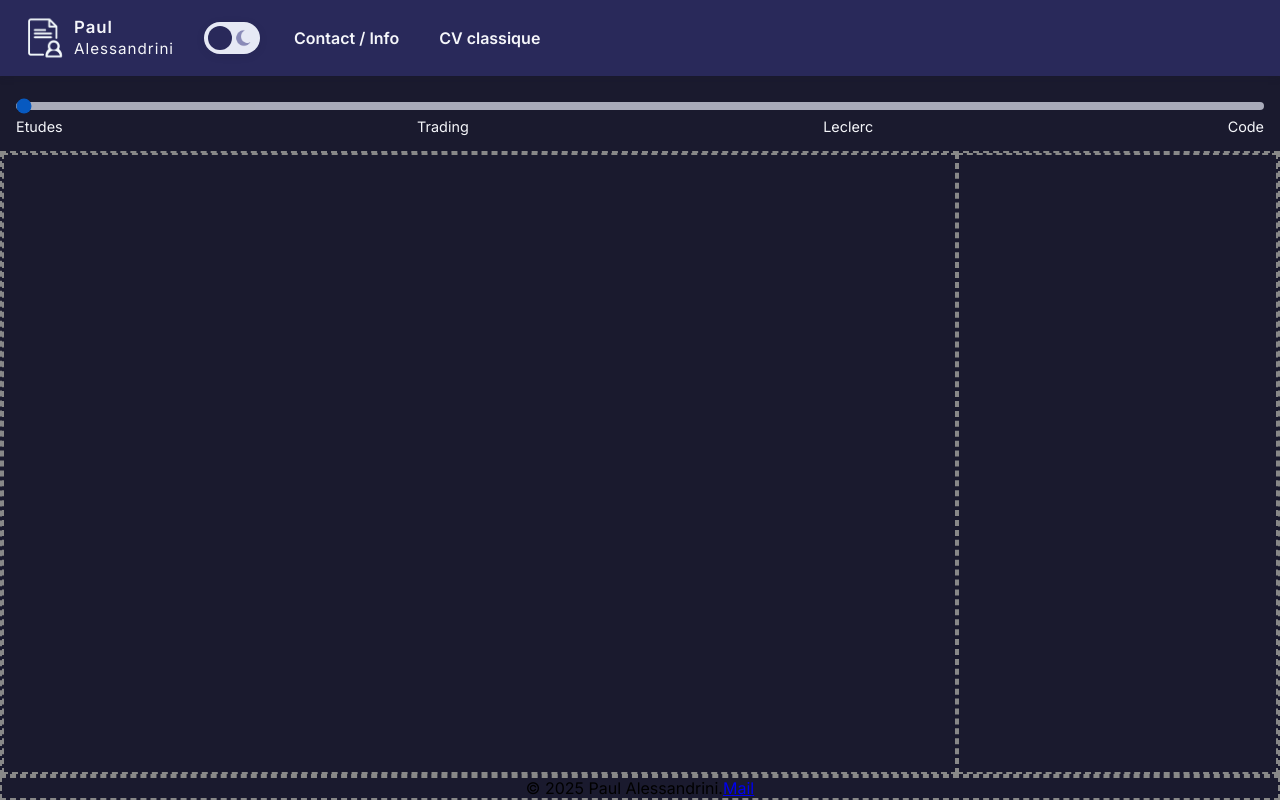
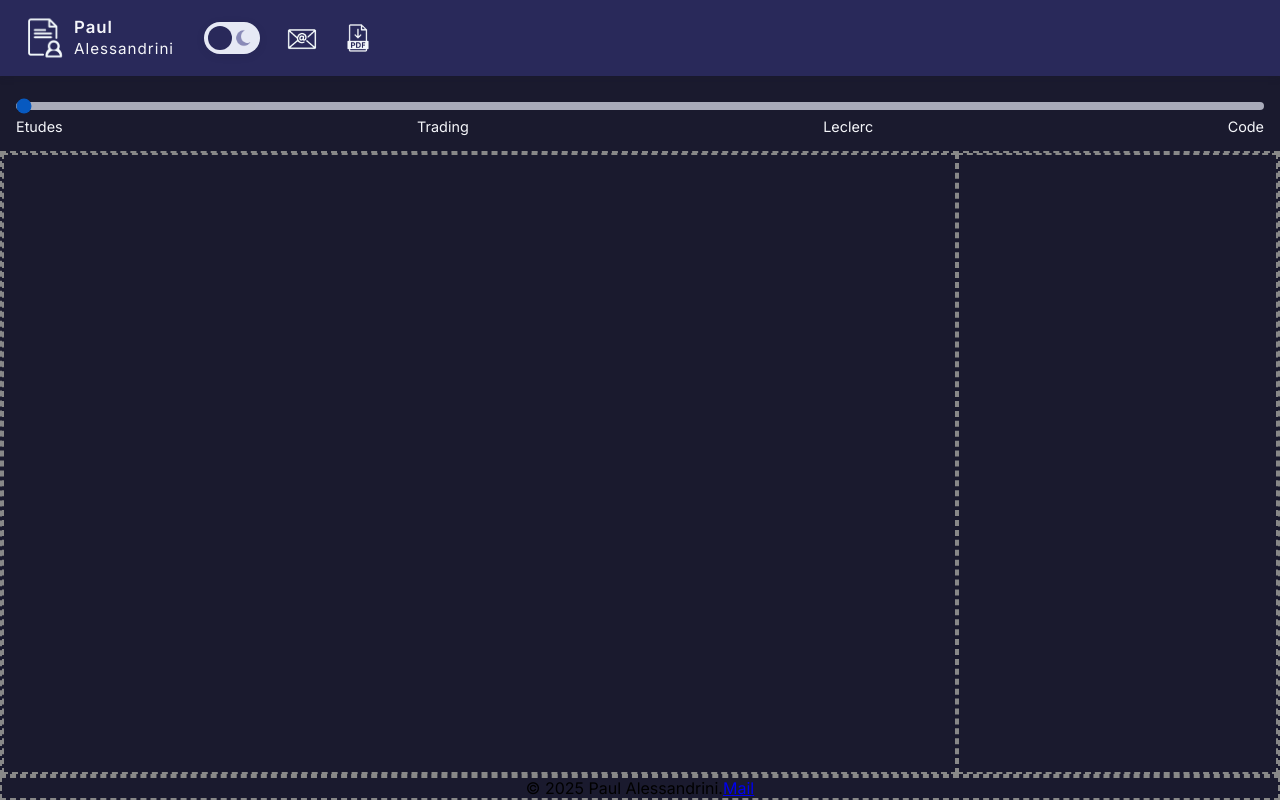
Before and after one commit to Palalde/CV-interactif, a plain HTML site: page HTML/CV.HTML in a window 1280 px wide. Drawn offline with Linux system fonts and the light colour scheme.

Commit message:
HTML: ajout des differents logo pdf DOSSIER: Ajouts des logos dans le dossier CSS: style des logos et bouton avec le hover de la navbar

```diff
--- a/HTML/CV.HTML
+++ b/HTML/CV.HTML
@@ -37,10 +37,14 @@
               <img src="../img/LOGO/moon.png" alt="Lune" class="icon moon" />
             </span>
           </label>
-          <a href="" target="" class="contact-info">Contact / Info</a>
-          <a href="CV_Classique.pdf" target="_blank" class="classic-cv-link"
-            >CV classique</a
-          >
+          <a href="" target="" class="contact-info-block" title="Contact / Info">
+            <img src="../img/LOGO/ContactBlanc.png" alt="Contact" class="nav-icon icon-contact blanc" />
+            <img src="../img/LOGO/ContactNoir.png" alt="Contact" class="nav-icon icon-contact noir" />
+          </a>
+          <a href="CV_Classique.pdf" target="_blank" class="classic-cv-block" title="CV classique">
+            <img src="../img/LOGO/PdfBlanc.png" alt="CV PDF" class="nav-icon icon-pdf blanc" />
+            <img src="../img/LOGO/PdfNoir.png" alt="CV PDF" class="nav-icon icon-pdf noir" />
+          </a>
         </nav>
       </div>
       <!-- RANGE SLIDER -->
--- a/Style/style.css
+++ b/Style/style.css
@@ -196,6 +196,52 @@ body {
   background: var(--background-surface-light);
   color: var(--background-surface-dark);
 }
+
+/* NAVBAR ICON BLOCKS */
+.contact-info-block,
+.classic-cv-block {
+  display: flex;
+  align-items: center;
+  justify-content: center;
+  width: 44px;
+  height: 44px;
+  border-radius: var(--radius-main);
+  background: transparent;
+  transition: background 0.2s;
+  padding: 0;
+  margin: 0;
+  text-decoration: none;
+  position: relative;
+}
+
+.nav-icon {
+  width: 40px;
+  height: 40px;
+  object-fit: contain;
+  display: block;
+  position: absolute;
+  left: 50%;
+  top: 50%;
+  transform: translate(-50%, -50%);
+  transition: opacity 0.15s;
+}
+
+.icon-contact.noir,
+.icon-pdf.noir {
+  opacity: 0;
+  pointer-events: none;
+}
+
+.contact-info-block:hover .icon-contact.blanc,
+.classic-cv-block:hover .icon-pdf.blanc {
+  opacity: 0;
+}
+
+.contact-info-block:hover .icon-contact.noir,
+.classic-cv-block:hover .icon-pdf.noir {
+  opacity: 1;
+}
+
 /*/////// RANGE SLIDER///////*/
 .range-slider-container {
   width: 100%;
```
Also changed, not shown: IMG/LOGO/PdfBlanc.png (added), IMG/LOGO/PdfNoir.png (added).
